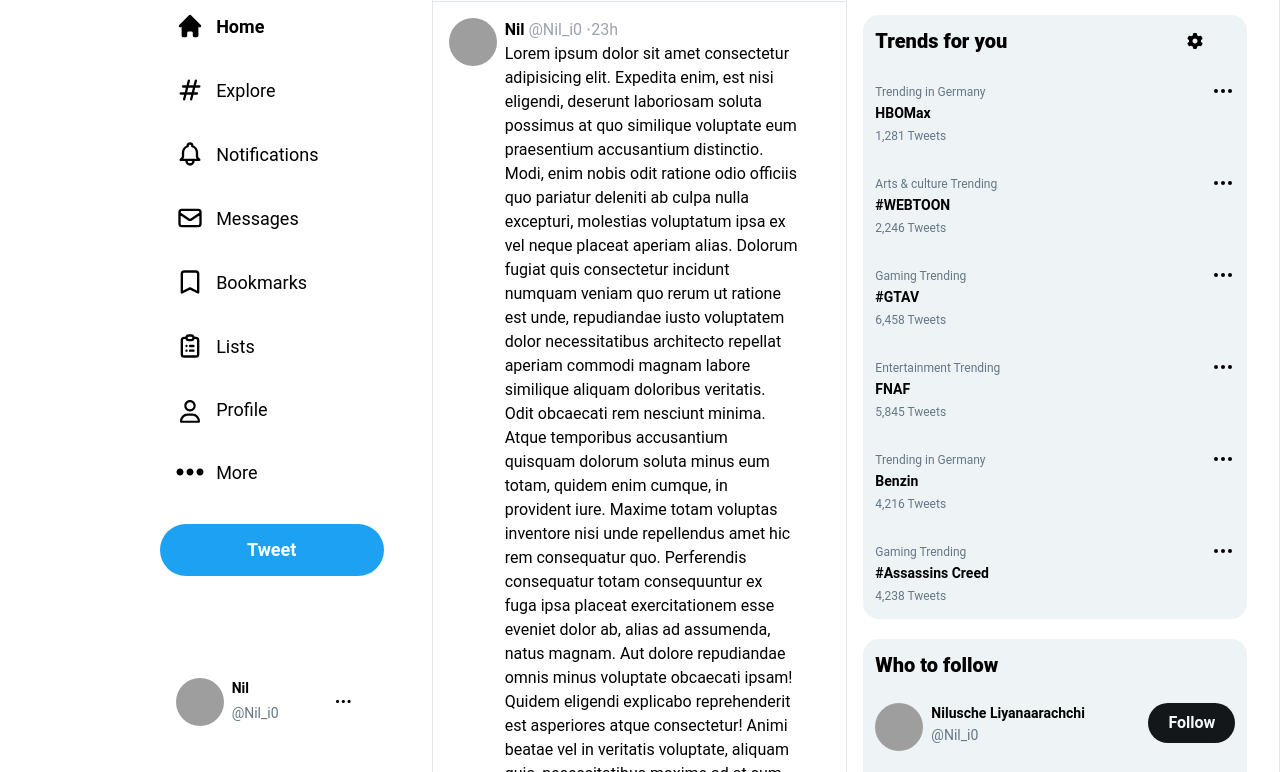
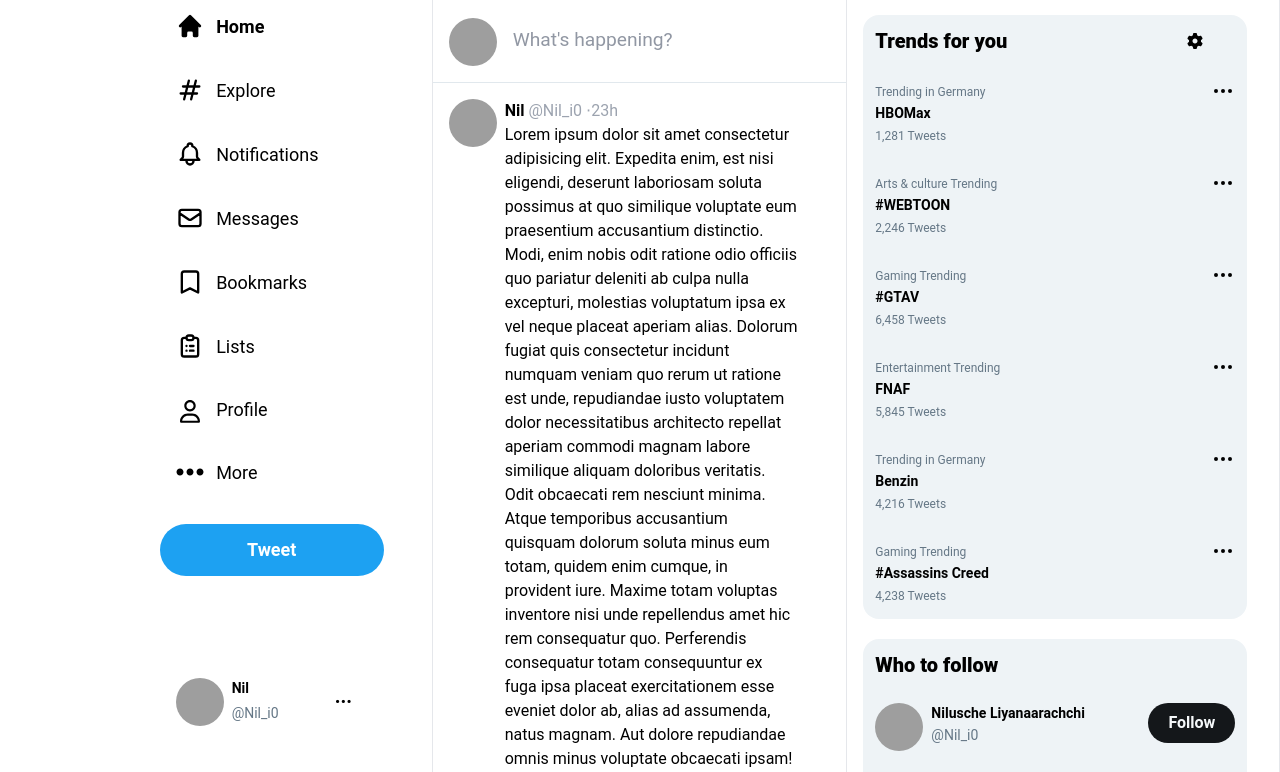
Before and after one commit to Nilusche/TailwindTwitter, a website: page public/index.html in a window 1280 px wide. Shown: the part 54-826 px from the top of the page. Drawn offline with Linux system fonts and the light colour scheme; grey boxes are pictures that could not be loaded.

Commit message:
Tweet field

```diff
--- a/public/index.html
+++ b/public/index.html
@@ -80,7 +80,7 @@
         </div>
          <div class="bg-white border-r border-l lg:block lg:col-span-1 col-span-8 tweets overflow-y-auto">
 
-                <div class="head h-14 flex border-b border-twgrey-200">
+                <div class="head h-14 flex">
                     <div class="w-11/12 flex ">
                         <span class="justify-start font-bold ml-4 mt-4 text-xl mb-4 ">Home</span>
                     </div>
@@ -92,6 +92,18 @@
                         </span>
                     </div>
                 </div>
+
+                <div class="flex border-b border-twgrey-200 z-0 p-4 pr-12">
+                    <div>
+                        <span class="flex">
+                             <img class="rounded-full w-12 h-12 mr-2"src="https://picsum.photos/40/40" alt="">
+                            <div class="block">
+                                <div id="div"class="message-box-content p-2 focus:outline-none focus:before:text-twgrey-300" contenteditable="true" placeholder="What's happening?"></div>
+                            </div>
+                        </span>
+                    </div>
+                 </div>
+
                 <!--Post-->
                 <div class="flex border-b border-twgrey-200 z-0 p-4 pr-12">
                     <div>
@@ -178,6 +190,7 @@
                     </div>
                  </div>
         </div>
+        <!--Search Section-->
          <div class=" hidden lg:inline-block lg:col-span-1" >
             <div style="background-color: #eef3f6; " class="w-96 rounded-full mt-2 mb-2 p-2">
                 <span><svg style="filter: invert(49%) sepia(7%) saturate(1181%) hue-rotate(165deg) brightness(89%) contrast(81%);" xmlns="http://www.w3.org/2000/svg" viewBox="0 0 512 512" class=" h-6 inline-block px-2" ><!--! Font Awesome Pro 6.0.0 by @fontawesome - https://fontawesome.com License - https://fontawesome.com/license (Commercial License) Copyright 2022 Fonticons, Inc. --><path d="M500.3 443.7l-119.7-119.7c27.22-40.41 40.65-90.9 33.46-144.7C401.8 87.79 326.8 13.32 235.2 1.723C99.01-15.51-15.51 99.01 1.724 235.2c11.6 91.64 86.08 166.7 177.6 178.9c53.8 7.189 104.3-6.236 144.7-33.46l119.7 119.7c15.62 15.62 40.95 15.62 56.57 0C515.9 484.7 515.9 459.3 500.3 443.7zM79.1 208c0-70.58 57.42-128 128-128s128 57.42 128 128c0 70.58-57.42 128-128 128S79.1 278.6 79.1 208z"/></svg></span>
@@ -334,6 +347,11 @@
             e.target.parentElement.style.border="none";
 
         })
+
+        const div = document.querySelector('#div');
+        div.addEventListener('keyup', ()=>{
+            console.log(div.innerHTML);
+        })
     </script>
 </body>
 </html>
--- a/styles.css
+++ b/styles.css
@@ -54,3 +54,14 @@
 .trends{
     background: #eef3f6;
 }
+
+.message-box-content {
+  font-size:1.2rem;
+}
+.message-box-content::before {
+  content: "What's happening?";
+  color: #9197a3;
+}
+.message-box-content:not(:empty)::before {
+  content: "";
+}
```
Also changed, not shown: public/styles.css.
